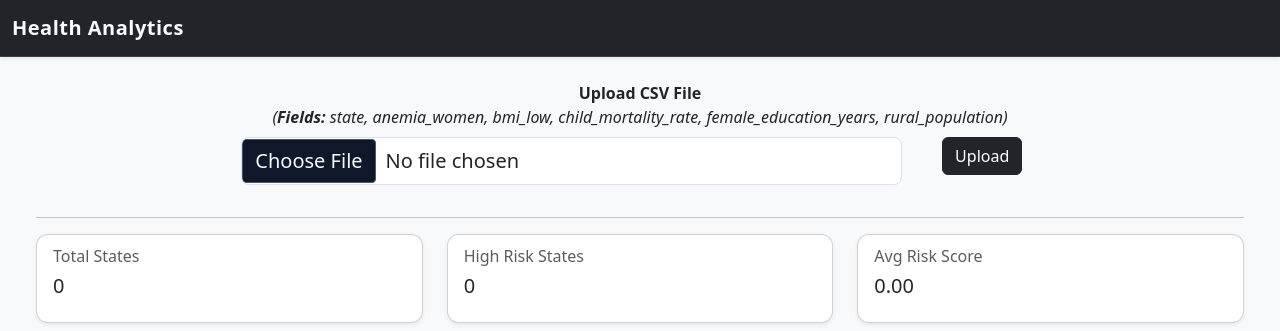
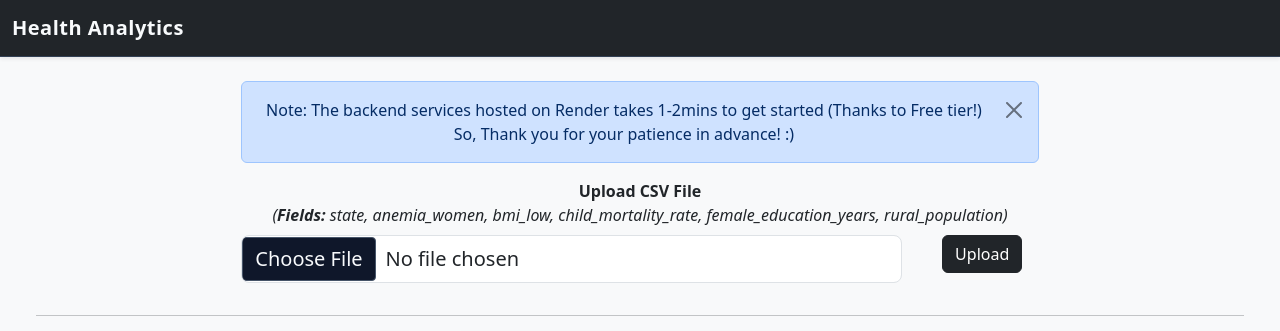
Before and after one commit to Sairam-M/nfhs-analytics-frontend, a React (Vite) app: page / in a window 1280 px wide. Shown: the top 331 px of the page. Built offline with nearby package versions, Linux system fonts and the light colour scheme; no server answers.

Commit message:
Add note about startup delay

```diff
--- a/src/components/ui/FileUpload.tsx
+++ b/src/components/ui/FileUpload.tsx
@@ -14,6 +14,7 @@ const FileUpload = ({refreshCards}: Props) => {
         type: "success" | "danger";
         message: string;
         } | null>(null);
+    const [show, setShow] = useState<boolean>(true);
 
     const handleChange = (e: React.ChangeEvent<HTMLInputElement>) => {
         const selectedFile = e.target.files?.[0] || null;
@@ -73,8 +74,20 @@ const FileUpload = ({refreshCards}: Props) => {
                         </Alert>
                         )
 
+    const note = show && (
+                    <Alert
+                            variant={"primary"}
+                            onClose={() => setShow(false)}
+                            dismissible
+                        >
+                            {"Note: The backend services hosted on Render takes 1-2mins to get started (Thanks to Free tier!)"}
+                            {" So, Thank you for your patience in advance! :)"}
+                    </Alert>
+                )
+
     return (
         <div>
+            {note}
             {alertUI}
             <Form onSubmit={handleSubmit}>
                 <Form.Group controlId="formFileLg" className="mb-3" >
```
